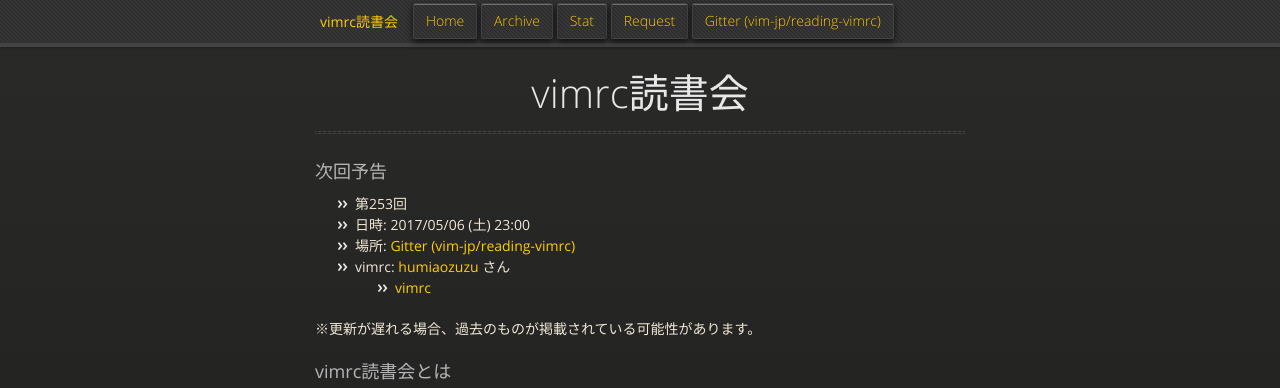
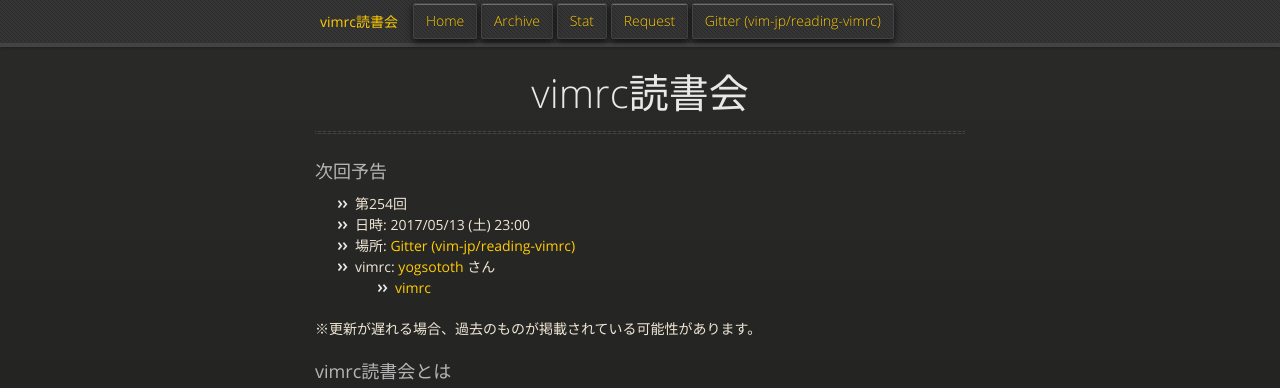
Before and after one commit to vim-jp/reading-vimrc, a Jekyll site: the page built from index.md, in a window 1280 px wide and 900 px high. Shown: the top 388 px of the window. Built offline with Jekyll 4.4.1, drawn with Linux system fonts in a browser that asks for light colours; nearby versions of some CDN libraries.

Commit message:
Update the next information: #254 yogsototh

```diff
--- a/_data/next.yml
+++ b/_data/next.yml
@@ -1,10 +1,10 @@
-- id: 253
-  date: '2017-5-6 23:00'
+- id: 254
+  date: '2017-5-13 23:00'
   author:
-    name: humiaozuzu
-    url: 'https://github.com/humiaozuzu'
+    name: yogsototh
+    url: 'https://github.com/yogsototh'
   vimrcs:
-    - url: 'https://github.com/humiaozuzu/dot-vimrc/blob/master/vimrc'
+    - url: 'https://github.com/yogsototh/vimrc/blob/master/vimrc'
       name: vimrc
       hash: null
   part: null
```
